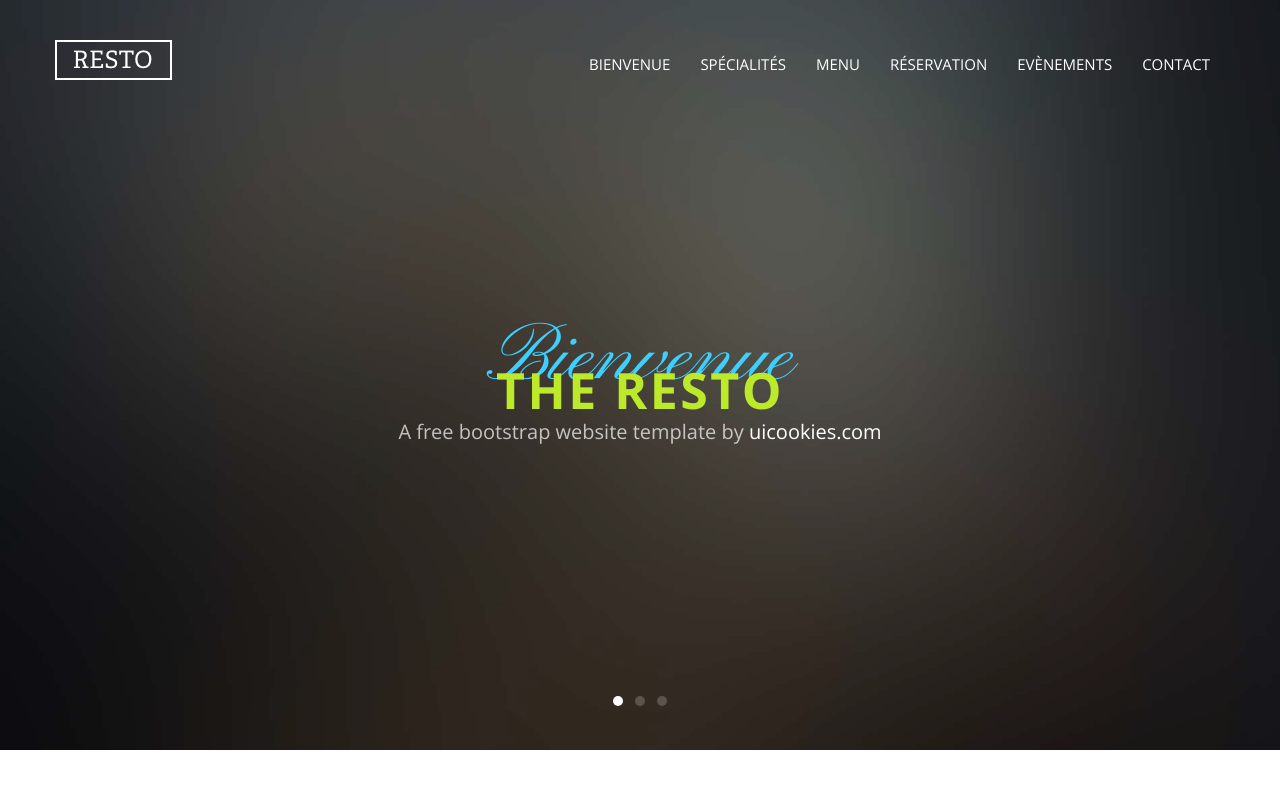
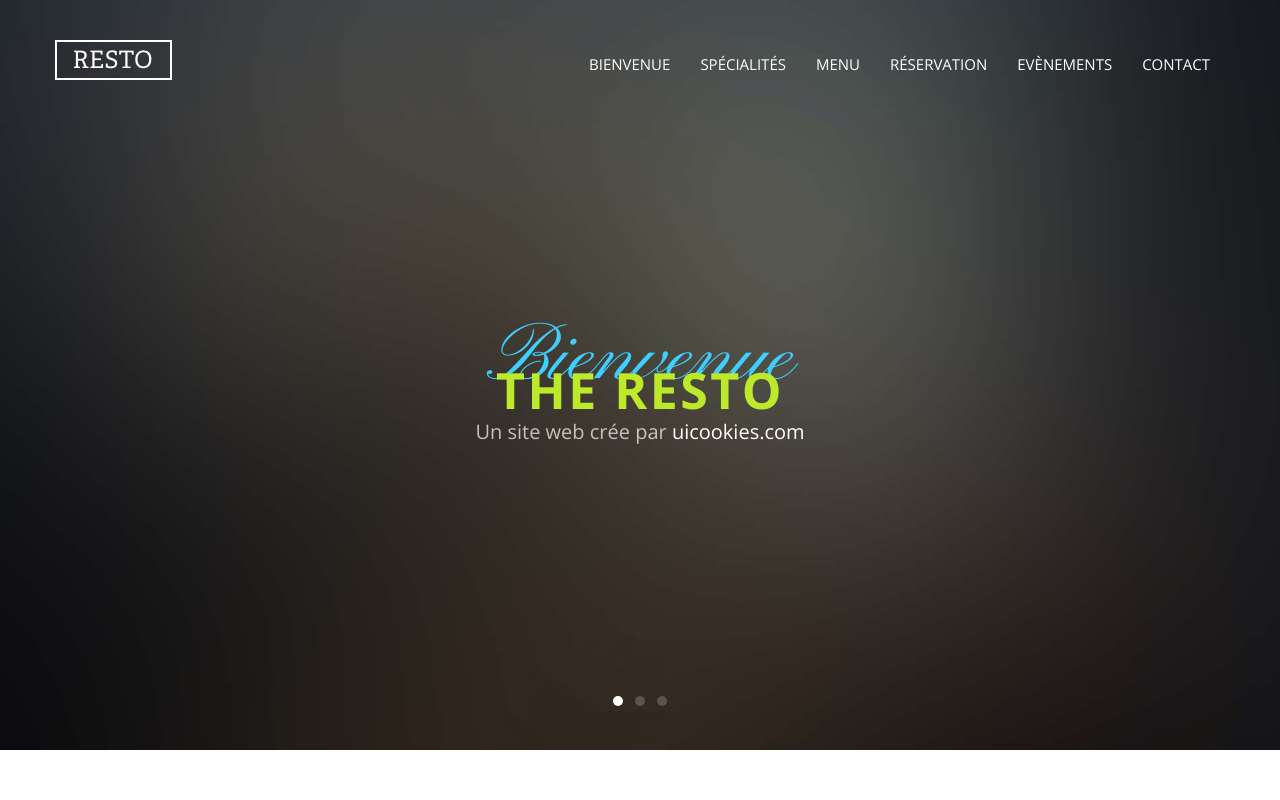
Before and after one commit to mMath17/SiteResto, a website: page index.html in a window 1280 px wide. Shown: the top 800 px of the page. Drawn offline with nearby package versions, Linux system fonts and the light colour scheme; files whose address does not match are found by name.

Commit message:
Un site web crée par

```diff
--- a/index.html
+++ b/index.html
@@ -54,7 +54,7 @@
                 <div class="probootstrap-slider-text text-center probootstrap-animate probootstrap-heading">
                   <h1 class="primary-heading">Bienvenue</h1>
                   <h3 class="secondary-heading">The Resto</h3>
-                  <p class="sub-heading">A free bootstrap website template by <a href="https://uicookies.com">uicookies.com</a></p>
+                  <p class="sub-heading">Un site web crée par <a href="https://uicookies.com">uicookies.com</a></p>
                 </div>
               </div>
             </div>
@@ -67,7 +67,7 @@
                 <div class="probootstrap-slider-text text-center probootstrap-animate probootstrap-heading">
                   <h1 class="primary-heading">Diner</h1>
                   <h3 class="secondary-heading">Avec Nous</h3>
-                  <p class="sub-heading">A free bootstrap website template by <a href="https://uicookies.com">uicookies.com</a></p>
+                  <p class="sub-heading">Un site web crée par <a href="https://uicookies.com">uicookies.com</a></p>
                 </div>
               </div>
             </div>
@@ -81,7 +81,7 @@
                 <div class="probootstrap-slider-text text-center probootstrap-animate probootstrap-heading">
                   <h1 class="primary-heading">Enjoy</h1>
                   <h3 class="secondary-heading">Avec nous</h3>
-                  <p class="sub-heading">A free bootstrap website template by <a href="https://uicookies.com">uicookies.com</a></p>
+                  <p class="sub-heading">Un site web crée par <a href="https://uicookies.com">uicookies.com</a></p>
                 </div>
               </div>
             </div>
```
